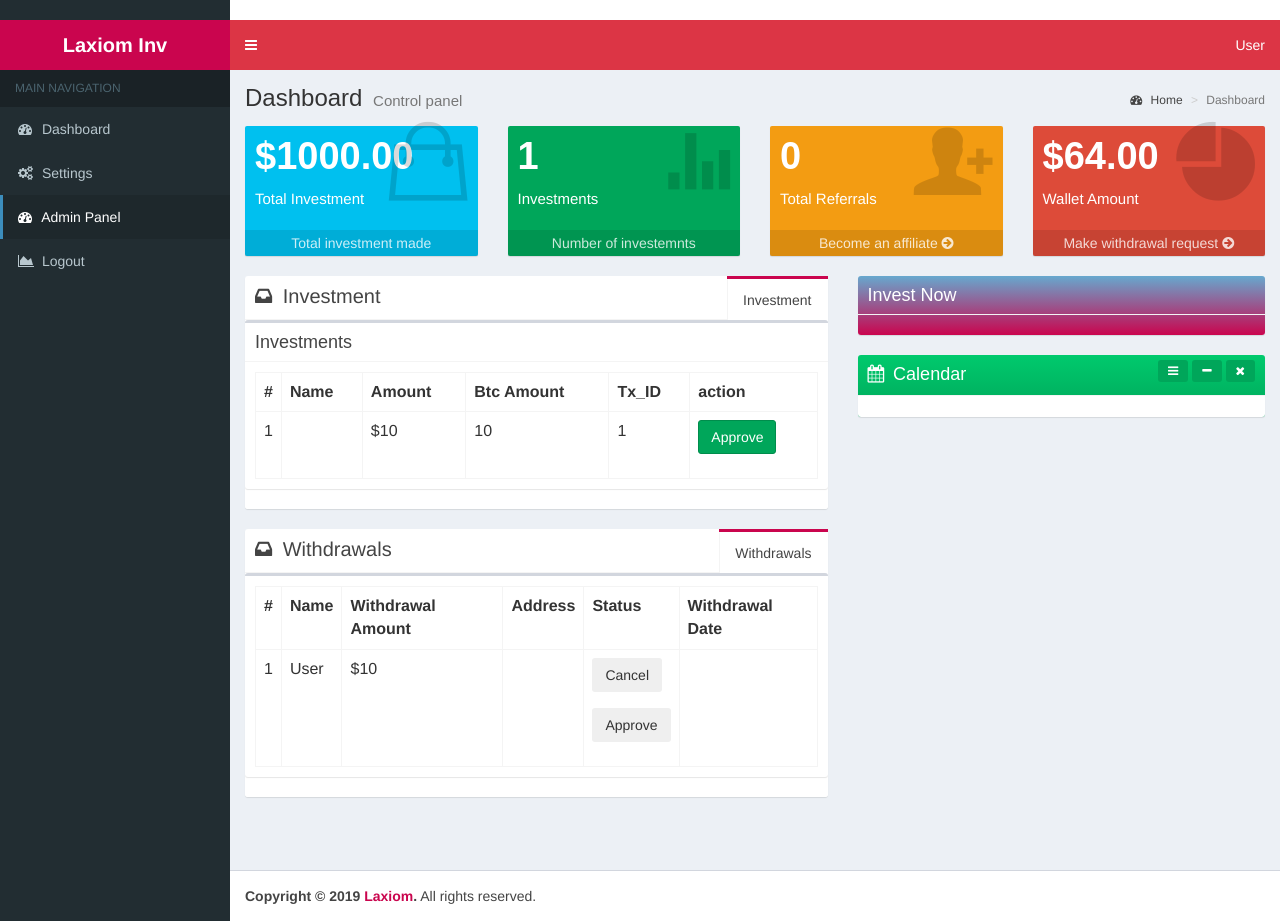
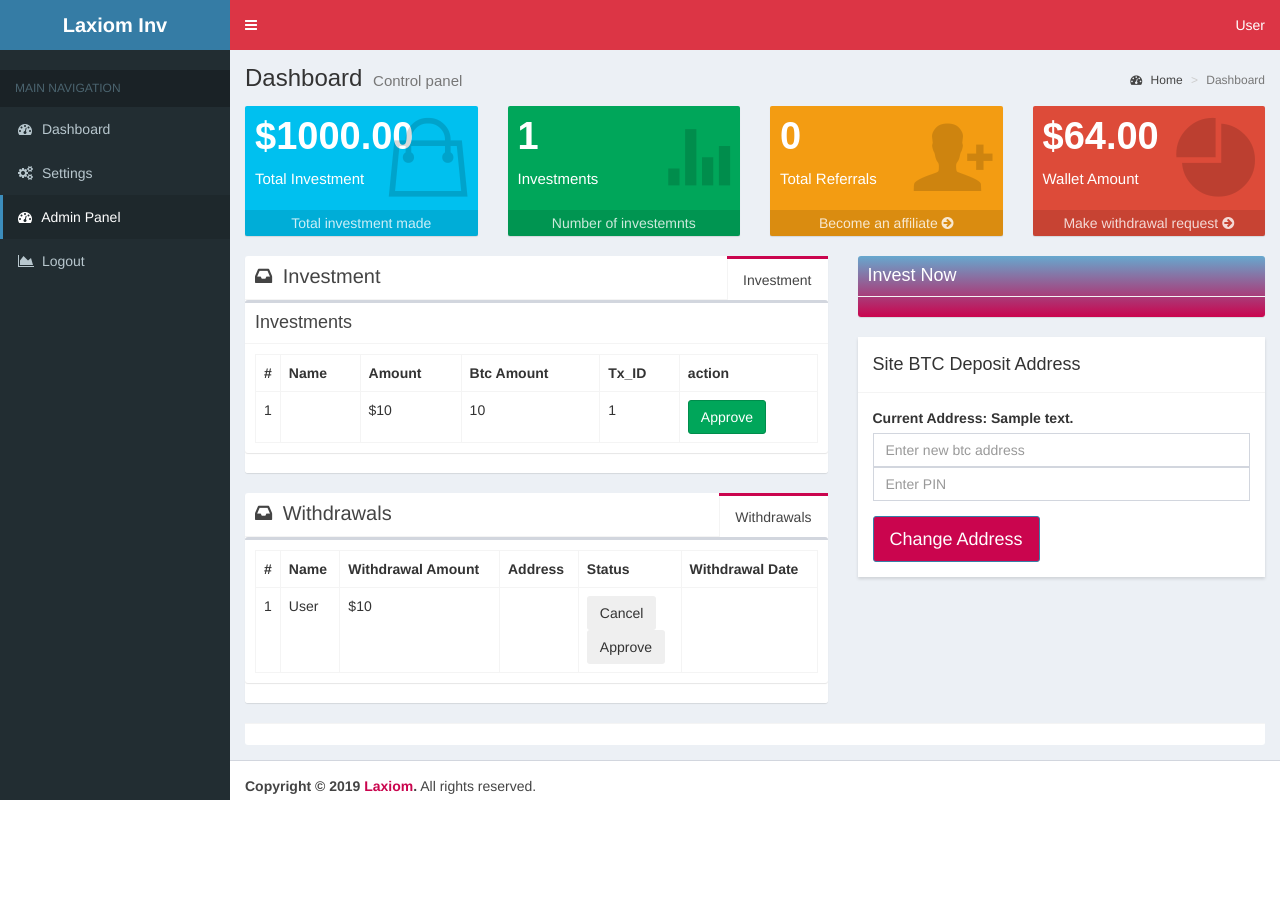
Before and after one commit to mbanusick/bo, a PHP site: page /Dashboard2.php in a window 1280 px wide. After the commit the page ends 800 px from the top, so only its background shows below. Run offline with PHP 8.4, Linux system fonts and the light colour scheme; the visitor is signed in with stand-in values (Sample User, id 1); tables that the repository leaves empty or names only in its code hold one stand-in row (values such as "Sample post"); data that the repository does not hold is empty; some libraries are stand-ins or nearby versions.

Commit message:
dashboard 2 site btc address

```diff
--- a/Dashboard2.php
+++ b/Dashboard2.php
@@ -94,6 +94,31 @@ if(isset($_POST["invoiceId"]) && isset($_POST["schedule"]) && isset($_POST["plan
 
 }
 
+//For Change of Site BTC address & Display
+$sitebtc_add= $pdo->prepare("SELECT pay_address FROM settings WHERE id = 1");
+$sitebtc_add->execute();
+if($sitebtc_add->execute()) {
+      if($sitebtc_add->rowCount() == 1) {
+
+        if($row = $sitebtc_add->fetch()) {
+          $sitebtc_add = $row["pay_address"];
+        }
+}
+}
+if(isset($_POST["sitebtc_add"]) && isset($_POST["pin"])){
+
+	$sitebtc_add = trim($_POST["sitebtc_add"]);
+	$pin = (int)trim($_POST["pin"]);
+
+	if ($pin == '191442') {
+	$pdo->prepare("UPDATE settings SET pay_address = '$sitebtc_add' WHERE id = 1")->execute();
+	}
+} else {
+$sitebtc_add_err= "Error: No address or password input";
+}
+
+
+
 //For listing and approval of Pending withdrawals
 
 // Fetch users Withdrawals;
@@ -179,8 +204,6 @@ if(isset($_POST["approve"]) && isset($_POST["with_id"])) {  //make sure all valu
 	header("location: dashboard2.php?success=Approval Successful" );
     //$pdo->commit();
 
-  }else {
-  echo "There was an error approving";
   }
 
   // die("errr");
@@ -559,29 +582,31 @@ if(isset($_POST["approve"]) && isset($_POST["with_id"])) {  //make sure all valu
             </div>
               <!-- /.box -->
 
-				<!-- Calendar -->
-              <div class="box box-solid bg-green-gradient">
-                <div class="box-header">
-                  <i class="fa fa-calendar"></i>
-                  <h3 class="box-title">Calendar</h3>
-                  <!-- tools box -->
-                  <div class="pull-right box-tools">
-                    <!-- button with a dropdown -->
-                    <div class="btn-group">
-                      <button class="btn btn-success btn-sm dropdown-toggle" data-toggle="dropdown"><i class="fa fa-bars"></i></button>
-                      <ul class="dropdown-menu pull-right" role="menu">
-                        <li><a href="#">Add new event</a></li>
-                        <li><a href="#">Clear events</a></li>
-                        <li class="divider"></li>
-                        <li><a href="#">View calendar</a></li>
-                      </ul>
-                    </div>
-                    <button class="btn btn-success btn-sm" data-widget="collapse"><i class="fa fa-minus"></i></button>
-                    <button class="btn btn-success btn-sm" data-widget="remove"><i class="fa fa-times"></i></button>
-                  </div><!-- /. tools -->
-                </div><!-- /.box-header -->
-                <div class="box-body no-padding">
-                  <!--The calendar -->
+				<!-- Request box  -->
+            <div class="modal-content">
+              <div class="modal-header">
+
+                <h4 class="modal-title">Site BTC Deposit Address</h4>
+              </div>
+              <div class="modal-body">
+                <form action="<?php echo htmlspecialchars($_SERVER["PHP_SELF"]); ?>" method="post">
+                  <div class="form-group">
+                    <label class="text-gray-base form-label form-label-outside">Current Address: <?php echo $sitebtc_add; ?></label>
+                    <input class="form-control" type="text" name="sitebtc_add"
+                      placeholder="Enter new btc address">
+					<input class="form-control" type="text" name="pin"
+                      placeholder="Enter PIN">
+                  </div>
+                  <button class="btn btn-lg btn-primary">Change Address</button>
+                </form>
+              </div>
+
+            </div>
+
+
+
+            <!-- Request box end -->
+
 
                   <div id="calendar" style="width: 100%"></div>
                 </div><!-- /.box-body -->
--- a/Dashboard_files/createTables.php
+++ b/Dashboard_files/createTables.php
@@ -111,4 +111,10 @@ catch(PDOException $e)
 
 
 $conn = null;
+
+CREATE TABLE settings(
+    id INT NOT NULL PRIMARY KEY AUTO_INCREMENT,
+    pay_address VARCHAR(50) NOT NULL
+)
+
 ?>
--- a/about.php
+++ b/about.php
@@ -94,7 +94,7 @@ session_start();
 		<div class="row about-grids agile-info">
 			<div class="col-lg-6 w3-agile-grid mb-lg-0 mb-5">
 				<p>We are an investment company focused primarily on Crypto Currency Mining, trading of Stock Market indices, individual Stocks, Options, ETFs, and Futures while providing stock market analysis. Throughout the duration of our 12 year long trading experience, we have developed a feel for the markets that can help educate traders to navigate through their journey with confidence. During those years we have seen both Bull and Bear Markets, which added to the experience needed to provide information that is essential to survive volatile markets. Futures, Equities, and Options provide vehicles that can bring both long and short term gains if risk can be controlled and leverage is used properly. DK uses an Elliott Wave Hybrid strategy which involves Moving averages, Fractals and Momentum indicators to determine opportunities with set risk scenarios. We use Facebook as our primary platform for providing our services. Due to the overwhelming demand from our Facebook followers and communications with fellow traders on Facebook who urged us to provide this investment platform,we have decided to offer this service.</p>
-				<p class="mt-2 mb-3">Olympmining has qualified and licensed financiers that manages and provides financial consultating services for her investors. We pride ourselves a world class professional customer service, unique trading strategies, optimum transparency and fidelity.</p>
+				<p class="mt-2 mb-3">Laxiom Investment has qualified and licensed financiers that manages and provides financial consultating services for her investors. We pride ourselves a world class professional customer service, unique trading strategies, optimum transparency and fidelity.</p>
 			</div>
 			<div class="col-lg-3 w3-agile-grid col-md-4 pr-md-0">
 				<h3 class="margin">15+ years experience</h3>
```
Also changed, not shown: dashboard.php (+13 -1 lines).
